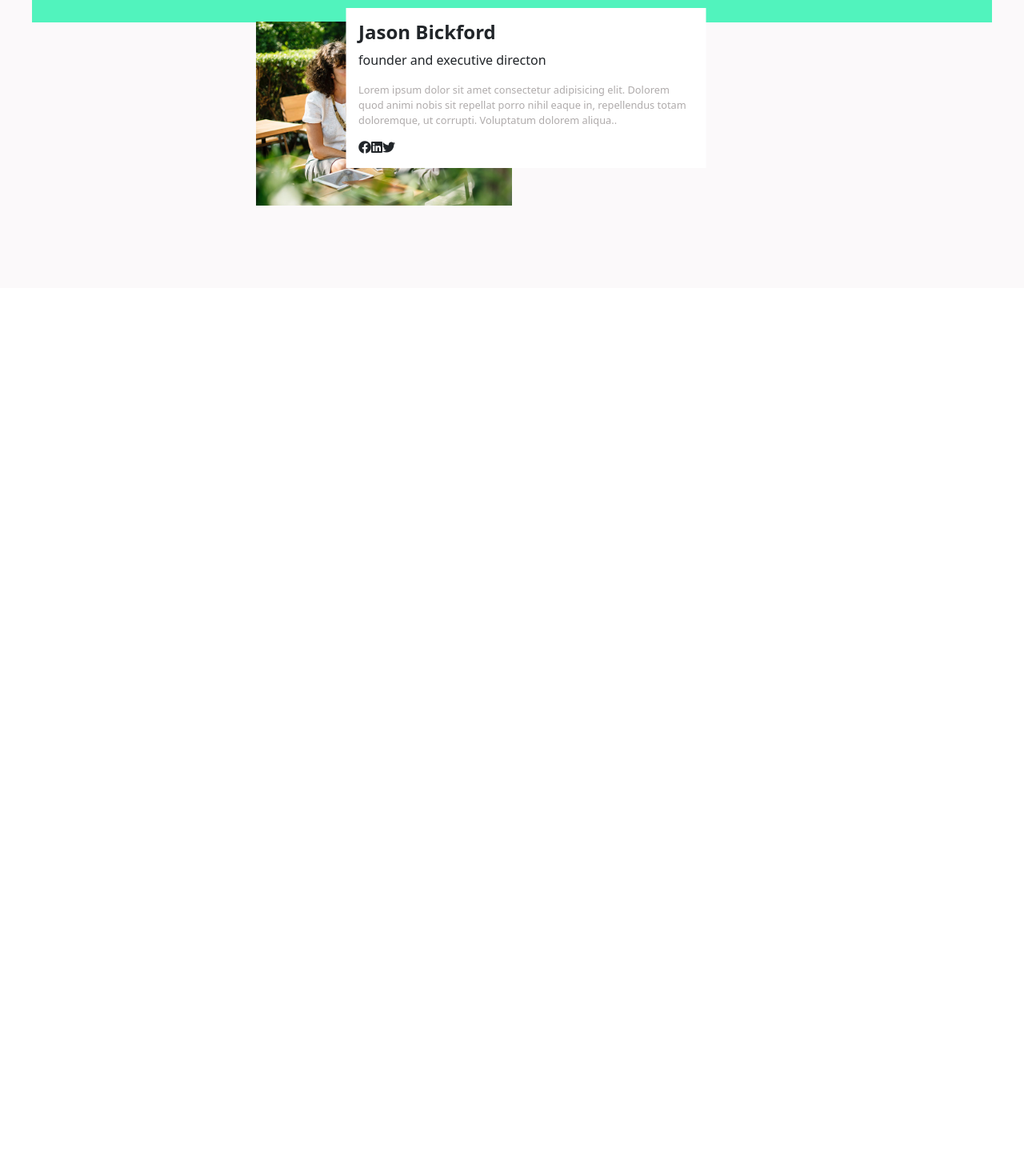
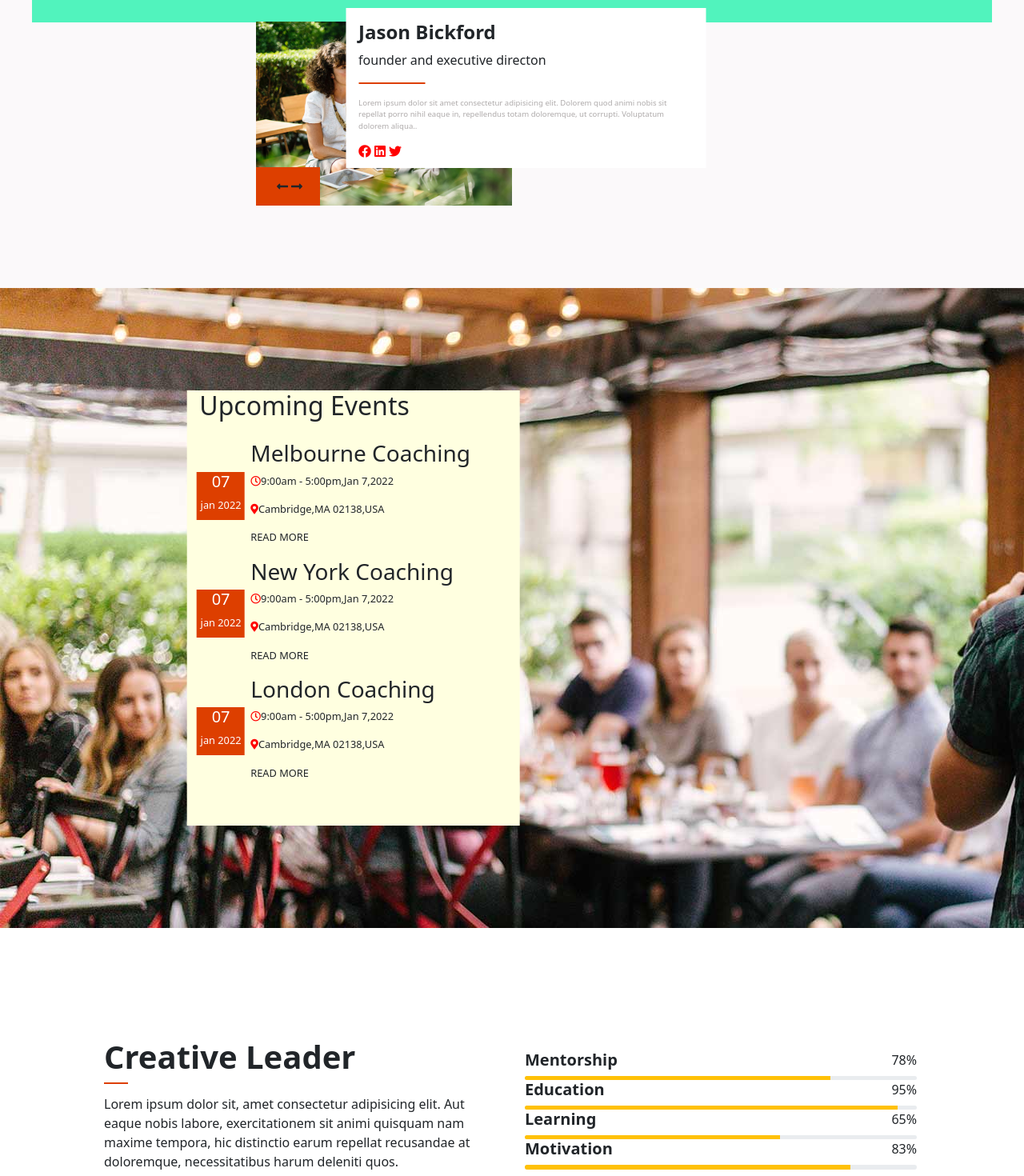
Before and after one commit to 07simone/proj-html-vuejs, a Vue app: page / in a window 1280 px wide. Shown: the part 1240-2710 px from the top of the page at 80% size. Before the commit the page ends 1600 px from the top, so only its background shows below. Built offline with nearby package versions, Linux system fonts and the light colour scheme.

Commit message:
jumbotron-thumbnail

```diff
--- a/src/App.vue
+++ b/src/App.vue
@@ -1,20 +1,27 @@
 <template>
   <div id="app">
 
+    <IndexHeader />
     <IndexMain />
-    <Indexjumbotron />
+    <IndexJumbotron />
+    <IndexThumbnails />
+
   </div>
 </template>
 
 <script>
 
+import IndexHeader from './components/IndexHeader.vue'
 import IndexMain from './components/IndexMain.vue'
-import Indexjumbotron from './components/Indexjumbotron.vue'
+import IndexJumbotron from './components/IndexJumbotron.vue'
+import IndexThumbnails from './components/IndexThumbnails.vue'
 export default {
   name: 'App',
   components: {
+    IndexHeader,
     IndexMain,
-    Indexjumbotron
+    IndexJumbotron,
+    IndexThumbnails
   }
 }
 </script>
--- /dev/null
+++ b/src/components/IndexHeader.vue
@@ -0,0 +1,126 @@
+<template>
+  <div class="header">
+    <section class="nav">
+          <img class="logo" src="../assets/img/logo-img-01.png" alt="" >
+              <ul>
+                <li v-for="(element, index) in listaMenu" :key=index>
+                  <a :href="element.url"></a>
+                  <h5>{{element.name}}</h5>
+                  <a href="#"></a>
+                </li>
+                <i class="fas fa-search"></i>
+                <i class="fas fa-list-ul"></i>
+              </ul>
+    </section>
+    <section class="information">
+        <div class="container-fluid">
+          <div class="row">
+            <div class="col-6">
+              <img src="../assets/img/logo-img-01.png" alt="">
+              <p class="mt-5">Lorem ipsum dolor sit amet consectetur adipisicing elit. Cupiditate odio sint, accusantium minima illum deleniti veniam iste
+                aliquam quaerat nemo, beatae sapiente earum. Consequuntur animi autem architecto quidem natus reprehenderit.</p>
+                <div class="bottoni">
+                    <button type="button" class="btn btn-white btn-light fw-bold">READ MORE | <i class="fas fa-long-arrow-alt-right"></i> </button>
+                    <button type="button" class="btn btn-light fw-bold">PURCHASE | <i class="fas fa-long-arrow-alt-right"></i></button>
+                </div>
+
+            </div>
+          </div>
+        </div>
+    </section>
+
+  </div>
+</template>
+
+<script>
+export default {
+  name: 'IndexHeader',
+  data:function(){
+    return{
+      listaMenu:[
+        {
+          name: "HOME",
+          url:"#"
+        },
+        {
+          name: "PAGES",
+          url:"#"
+        },
+        {
+          name: "BLOG",
+          url:"#"
+        },
+        {
+          name: "SHOP",
+          url:"#"
+        },
+        {
+          name: "EVENTS",
+          url:"#"
+        },
+        {
+          name: "ELEMENTS",
+          url:"#"
+        },
+      ]
+    }
+  }
+}
+
+
+</script>
+
+
+<style scoped lang="scss">
+.header{
+  background-image: url(../assets/img/rev-slider-main-home-img-03.jpg);
+  height: 100vh;
+.nav{
+  justify-content: space-between;
+  display: flex;
+.logo{
+  height: 50px;
+  margin-left: 2rem;
+}
+  ul{
+    height: 100%;
+    align-items: center;
+    display: flex;
+    justify-content: end;
+  }
+
+  li{
+    list-style-type: none;
+    padding: 0.8rem;
+    text-transform: uppercase;
+    font-size: 0.8rem;
+    align-self: center;
+    line-height: 12vh;
+    margin-right: 2rem;
+
+    &:hover{
+      color: rgb(221, 63, 0)
+
+    }
+  }
+  a{
+      text-decoration: none;
+      color: black;
+    }
+  i{
+    margin-right: 1.5rem;
+  }
+}
+  .information{
+    padding: 25rem  10rem
+  }
+  .btn{
+      margin-right: 2rem;
+      &:hover{
+        background-color: rgb(221, 63, 0);
+        color: white;
+
+      }
+    }
+}
+</style>
--- a/src/components/IndexMain.vue
+++ b/src/components/IndexMain.vue
@@ -1,34 +1,55 @@
 <template>
   <div class="main">
-    <section class="header">
-          <img class="logo" src="../assets/img/logo-img-01.png" alt="" >
-              <ul>
-                <li v-for="(element, index) in listaMenu" :key=index>
-                  <a :href="element.url"></a>
-                  <h5>{{element.name}}</h5>
-                  <a href="#"></a>
+
+    <div class="contenitore1">
+      <div class="container">
+        <div class="row">
+          <div class="col-12 text-center mt-4">
+            <h1 class="fw-bold">Our specialties</h1>
+            <p>Lorem ipsum dolor, sit amet consectetur adipisicing elit.</p>
+          </div>
+        </div>
+          <div class="row">
+            <div class="col-12 ">
+                <ul class="d-flex mt-5">
+                  <li class="" v-for="(element,index) in specialità" :key=index>
+                    <img class=" d-flex justify-content-center" :src="element.img" alt="">
+                    <h3 class="fw-bold mt-3 text-center">{{element.text}}</h3>
+                    <p class="text-center">{{element.description}}</p>
                   </li>
-                <i class="fas fa-search"></i>
-                <i class="fas fa-list-ul"></i>
               </ul>
-    </section>
-    <section class="information">
-        <div class="container-fluid">
-          <div class="row">
-            <div class="col-6">
-              <img src="../assets/img/logo-img-01.png" alt="">
-              <p class="mt-5">Lorem ipsum dolor sit amet consectetur adipisicing elit. Cupiditate odio sint, accusantium minima illum deleniti veniam iste
-                aliquam quaerat nemo, beatae sapiente earum. Consequuntur animi autem architecto quidem natus reprehenderit.</p>
-                <div class="bottoni">
-                    <button type="button" class="btn btn-white btn-light fw-bold">READ MORE | <i class="fas fa-long-arrow-alt-right"></i> </button>
-                    <button type="button" class="btn btn-light fw-bold">PURCHASE | <i class="fas fa-long-arrow-alt-right"></i></button>
+            </div>
+          </div>
+      </div>
+    </div>
+
+    <div class="contenitore2">
+      <div class="biographi">
+        <img class="h-50 w-50" src="../assets/img/h1-img-01.jpg" alt="">
+        <div class="box position-absolute">
+          <div class="arrow position-relative">
+              <i class="fas fa-long-arrow-alt-left mx-1"></i>
+              <i class="fas fa-long-arrow-alt-right"></i>
           </div>
 
         </div>
       </div>
     </div>
-    </section>
+    <div class="contenitore3 p-3">
+      <div class="name">
+          <h1 class="fw-bold fs-4"> Jason Bickford</h1>
+          <p>founder and executive directon</p>
+          <div class="line "></div>
+      </div>
 
+        <p class="lorem mt-1">Lorem ipsum dolor sit amet consectetur adipisicing elit. Dolorem quod animi nobis sit repellat porro nihil eaque in, repellendus totam doloremque, ut corrupti. Voluptatum dolorem aliqua..</p>
+        <div class="social d-flex ">
+          <i class="fab fa-facebook"></i>
+          <i class="fab fa-linkedin mx-1"></i>
+          <i class="fab fa-twitter"></i>
+        </div>
+
+    </div>
   </div>
 </template>
 
@@ -37,34 +58,32 @@ export default {
   name: 'IndexMain',
   data:function(){
     return{
-      listaMenu:[
+      specialità:[
         {
-          name: "HOME",
-          url:"#"
+          img:require('@/assets/img/logo-side-area-img-01-1.png'),
+          text:"Knowing",
+          description:"lorem ipsum dolor sit amet quis consect"
         },
         {
-          name: "PAGES",
-          url:"#"
+          img:require('@/assets/img/logo-side-area-img-01-1.png'),
+          text:"Selling",
+          description:"lorem ipsum dolor sit amet quis consect"
         },
         {
-          name: "BLOG",
-          url:"#"
+          img:require('@/assets/img/logo-side-area-img-01-1.png'),
+          text:"Learning",
+          description:"lorem ipsum dolor sit amet quis consect"
         },
         {
-          name: "SHOP",
-          url:"#"
-        },
-        {
-          name: "EVENTS",
-          url:"#"
-        },
-        {
-          name: "ELEMENTS",
-          url:"#"
+          img:require('@/assets/img/logo-side-area-img-01-1.png'),
+          text:"Contact",
+          description:"lorem ipsum dolor sit amet quis consect"
         },
       ]
+
     }
   }
+
 }
 
 
@@ -73,52 +92,75 @@ export default {
 
 <style scoped lang="scss">
 .main{
-  background-image: url(../assets/img/rev-slider-main-home-img-03.jpg);
+  background-image:  url(../assets/img/rbt-placeholder.jpg);
   height: 100vh;
-.header{
-  justify-content: space-between;
+  position: relative;
+.contenitore1{
   display: flex;
-.logo{
-  height: 50px;
+  position: absolute;
+  left: 50%;
+  transform: translate( - 50%);
+  height: 500px;
+  width: 1200px;
+  background-color: rgb(81, 243, 189);
+  margin-top: -2rem;
+
+  ul{
     margin-left: 2rem;
+    list-style-type: none;
+    li{
+      text-align:-moz-center
     }
-  ul{
-    height: 100%;
-    align-items: center;
-    display: flex;
-    justify-content: end;
   }
 
-  li{
-    list-style-type: none;
-    padding: 0.8rem;
-    text-transform: uppercase;
-    font-size: 0.8rem;
-    align-self: center;
-    line-height: 12vh;
-    margin-right: 2rem;
+}
+.contenitore2{
+  position: absolute;
+  bottom:10%;
+  left:50%;
+  transform: translate( -50%, - 10%);
 
-    &:hover{
-      color: orange;
+
+  .box{
+    position: absolute;
+    bottom:0%;
+    left: 0%;
+    background-color: rgb(221, 63, 0);
+    width: 5rem;
+    height: 3rem;
+
+    .arrow{
+      top: 50%;
+      left: 50%;
+      transform: translate(-50%, - 50%);
+      display: flex;
+      justify-content: center;
 
     }
   }
-  a{
-      text-decoration: none;
-      color: black;
 }
+.contenitore3{
+  bottom:15%;
+  right:23%;
+  transform: translate( -23%, - 15%);
+  position: absolute;
+  height: 200px;
+  width: 450px;
+  background-color: white;
+
+  .lorem{
+    font-size: 0.6rem;
+    color: rgb(175, 171, 171);
+  }
+.social{
   i{
-    margin-right: 1.5rem;
+    color:red
   }
 }
-  .information{
-    padding: 25rem  10rem
-  }
-  .btn{
-      margin-right: 2rem;
-      &:hover{
-        background-color: rgb(221, 63, 0);
-        color: white;
+  .line{
+    width: 20%;
+    height: 15px;
+    border-top:2px solid rgb(221, 63, 0)
 
   }
 }
--- /dev/null
+++ b/src/components/IndexThumbnails.vue
@@ -0,0 +1,67 @@
+<template>
+<div class="container">
+  <div class="row">
+    <div class="col-12 text-center">
+      <h1>Latest News</h1>
+    </div>
+  </div>
+  <div class="row justify-content-center">
+    <div class="col-3">
+      <img class="img-fluid" src="../assets/img/h1-blog-img-03.jpg" alt="">
+      <div class="description mt-3">
+          <i class="far fa-clock mx-1"></i>
+          <span>may 5,2019</span>
+          <i class="far fa-user mx-1"></i>
+          <span>Amanda Doe</span>
+          <h3 class="fw-bold">Next investmente</h3>
+          <p>Lorem ipsum dolor sit amet consectetur adipisicing elit. Quasi, repellat! Exercitationem quae placeat inventore dolor</p>
+          <span class="fw-bold">READ MORE</span>
+      </div>
+
+    </div>
+    <div class="col-3">
+      <img class="img-fluid" src="../assets/img/h1-blog-img-02.jpg" alt="">
+      <div class="description mt-3">
+          <i class="far fa-clock mx-1"></i>
+          <span>may 5,2019</span>
+          <i class="far fa-user mx-1"></i>
+          <span>Amanda Doe</span>
+          <h3 class="fw-bold">Next investmente</h3>
+          <p>Lorem ipsum dolor sit amet consectetur adipisicing elit. Quasi, repellat! Exercitationem quae placeat inventore dolor</p>
+          <span class="fw-bold">READ MORE</span>
+      </div>
+    </div>
+    <div class="col-3">
+      <img class="img-fluid" src="../assets/img/h1-blog-img-01.jpg" alt="">
+      <div class="description mt-3">
+          <i class="far fa-clock mx-1"></i>
+          <span>may 5,2019</span>
+          <i class="far fa-user mx-1"></i>
+          <span>Amanda Doe</span>
+          <h3 class="fw-bold">Next investmente</h3>
+          <p>Lorem ipsum dolor sit amet consectetur adipisicing elit. Quasi, repellat! Exercitationem quae placeat inventore dolor</p>
+          <span class="fw-bold">READ MORE</span>
+      </div>
+    </div>
+  </div>
+
+
+</div>
+
+
+</template>
+
+<script>
+
+
+export default {
+  name: 'IndexThumbnails',
+
+}
+</script>
+
+
+<style scoped lang="scss">
+
+
+</style>
--- a/src/components/Indexjumbotron.vue
+++ b/src/components/Indexjumbotron.vue
@@ -1,45 +1,71 @@
 <template>
-  <div class="jumbotron">
-
-    <div class="contenitore">
-      <div class="container">
-        <div class="row">
-          <div class="col-12 text-center mt-4">
-            <h1 class="fw-bold">Our specialties</h1>
-            <p>Lorem ipsum dolor, sit amet consectetur adipisicing elit.</p>
+<div>
+<div class="jumbotron-top">
+    <div class="container.fluid">
+      <div class="box-eventi">
+        <h2 class="mx-3">Upcoming Events</h2>
+        <ul class="list-group">
+            <li class="listaCittà" v-for="(element,index) in eventi" :key="index">
+              <h3>{{element.città}}</h3>
+              <p><i class="far fa-clock"></i>{{element.orario}}</p>
+              <p><i class="fas fa-map-marker-alt"></i>{{element.luogo}}</p>
+              <span>{{element.leggere}}</span>
+              <div class="box-date text-center">
+                <h5>07</h5>
+                <p>jan 2022</p>
+              </div>
+            </li>
+        </ul>
       </div>
     </div>
-          <div class="row">
-            <div class="col-12 ">
-                <ul class="d-flex mt-5">
-                  <li class="" v-for="(element,index) in specialità" :key=index>
-                    <img class=" d-flex justify-content-center" :src="element.img" alt="">
-                    <h3 class="fw-bold mt-3 text-center">{{element.text}}</h3>
-                    <p class="text-center">{{element.description}}</p>
-                  </li>
-              </ul>
+
+  </div>
+
+  <div class="jumbotron-bottom d-flex align-items-center">
+    <div class="container">
+      <div class="row p-5 ">
+        <div class="col-6">
+          <h1 class="fw-bold">Creative Leader</h1>
+          <div class="line "></div>
+          <p>Lorem ipsum dolor sit, amet consectetur adipisicing elit. Aut eaque nobis labore, exercitationem sit animi quisquam nam maxime tempora, hic distinctio earum repellat recusandae at doloremque, necessitatibus harum deleniti quos.</p>
+          <span class="fw-bold">READ MORE</span>
+        </div>
+        <div class="col-6 p-3">
+          <div class="dati d-flex justify-content-between">
+            <h5 class="fw-bold">Mentorship</h5>
+            <span>78%</span>
+          </div>
+          <div class="progress" style="height:3%">
+                <div class="progress-bar bg-warning" role="progressbar" style="width: 78%" aria-valuenow="75" aria-valuemin="0" aria-valuemax="30"></div>
+          </div>
+          <div class="dati d-flex justify-content-between">
+            <h5 class="fw-bold">Education</h5>
+            <span>95%</span>
+          </div>
+          <div class="progress" style="height:3%">
+                <div class="progress-bar bg-warning" role="progressbar" style="width: 95%" aria-valuenow="75" aria-valuemin="0" aria-valuemax="30"></div>
+          </div>
+          <div class="dati d-flex justify-content-between">
+            <h5 class="fw-bold">Learning</h5>
+            <span>65%</span>
+          </div>
+          <div class="progress" style="height:3%">
+                <div class="progress-bar bg-warning" role="progressbar" style="width: 65%" aria-valuenow="75" aria-valuemin="0" aria-valuemax="100"></div>
+          </div>
+          <div class="dati d-flex justify-content-between">
+            <h5 class="fw-bold">Motivation</h5>
+            <span>83%</span>
+          </div>
+          <div class="progress" style="height: 3%">
+                <div class="progress-bar bg-warning" role="progressbar" style="width: 83%" aria-valuenow="75" aria-valuemin="0" aria-valuemax="100"></div>
+          </div>
+        </div>
       </div>
     </div>
   </div>
 </div>
 
-    <div class="contenitore2">
-      <div class="biographi">
-        <img class="h-50 w-50" src="../assets/img/h1-img-01.jpg" alt="">
-      </div>
-    </div>
-    <div class="contenitore3 p-3">
-      <h1 class="fw-bold fs-4"> Jason Bickford</h1>
-      <p>founder and executive directon</p>
-      <p class="lorem mt-1">Lorem ipsum dolor sit amet consectetur adipisicing elit. Dolorem quod animi nobis sit repellat porro nihil eaque in, repellendus totam doloremque, ut corrupti. Voluptatum dolorem aliqua..</p>
-      <div class="social d-flex ">
-        <i class="fab fa-facebook"></i>
-        <i class="fab fa-linkedin"></i>
-        <i class="fab fa-twitter"></i>
-      </div>
 
-    </div>
-  </div>
 </template>
 
 <script>
@@ -47,26 +73,24 @@ export default {
   name: 'IndexJumbotron',
   data:function(){
     return{
-      specialità:[
+      eventi:[
         {
-          img:require('@/assets/img/logo-side-area-img-01-1.png'),
-          text:"Knowing",
-          description:"lorem ipsum dolor sit amet quis consect"
+          città:"Melbourne Coaching",
+          orario:"9:00am - 5:00pm,Jan 7,2022",
+          luogo:"Cambridge,MA 02138,USA",
+          leggere:"READ MORE"
         },
         {
-          img:require('@/assets/img/logo-side-area-img-01-1.png'),
-          text:"Selling",
-          description:"lorem ipsum dolor sit amet quis consect"
+          città:"New York Coaching",
+          orario:"9:00am - 5:00pm,Jan 7,2022",
+          luogo:"Cambridge,MA 02138,USA",
+          leggere:"READ MORE"
         },
         {
-          img:require('@/assets/img/logo-side-area-img-01-1.png'),
-          text:"Learning",
-          description:"lorem ipsum dolor sit amet quis consect"
-        },
-        {
-          img:require('@/assets/img/logo-side-area-img-01-1.png'),
-          text:"Contact",
-          description:"lorem ipsum dolor sit amet quis consect"
+          città:"London Coaching",
+          orario:"9:00am - 5:00pm,Jan 7,2022",
+          luogo:"Cambridge,MA 02138,USA",
+          leggere:"READ MORE"
         },
       ]
 
@@ -80,52 +104,55 @@ export default {
 
 
 <style scoped lang="scss">
-.jumbotron{
-  background-image:  url(../assets/img/rbt-placeholder.jpg);
+.jumbotron-top{
   height: 100vh;
+  background-image: url(../assets/img/h1-img-09.jpg);
   position: relative;
-.contenitore{
-  display: flex;
+
+  .box-eventi{
     position: absolute;
-  left: 50%;
-  transform: translate( - 50%);
-  height: 500px;
-  width: 1200px;
-  background-color: rgb(81, 243, 189);
-  margin-top: -2rem;
+    top:50%;
+    left: 27%;
+    transform: translate(-27%, - 50%);
+    width: 26rem;
+    height: 34rem;
+    background-color: lightyellow;
 
-  ul{
-    margin-left: 2rem;
+    .listaCittà{
+      position: relative;
       list-style-type: none;
-    li{
-      text-align:-moz-center
+      font-size: 0.8rem;
+      margin-top: 1rem;
+      margin-left: 5rem;
+      &:hover{
+        background-color: white;
+      }
+      i{
+        color:red
+      }
+
+      .box-date{
+        position: absolute;
+        top: 30%;
+        left: -20%;
+        width: 60px;
+        height: 60px;
+        background-color: rgb(221, 63, 0) ;
+        color: white;
+      }
+    }
   }
 }
 
-}
-.contenitore2{
-  position: absolute;
-  bottom:10%;
-  left:50%;
-  transform: translate( -50%, - 10%);
-}
-.contenitore3{
-  bottom:15%;
-  right:23%;
-  transform: translate( -23%, - 15%);
-  position: absolute;
-  height: 200px;
-  width: 450px;
-  background-color: white;
+.jumbotron-bottom{
+  height: 60vh;
+  .line{
+    width: 6%;
+    height: 15px;
+    border-top:2px solid rgb(221, 63, 0)
 
-  .lorem{
-    font-size: 0.8rem;
-    color: rgb(175, 171, 171);
   }
 
-  .social{
+}
 
-  }
-}
-}
 </style>
```
Also changed, not shown: src/components/IndexThumbSon.vue (added, +28 -0 lines). Lines whose indentation alone changed are shown as unchanged.
